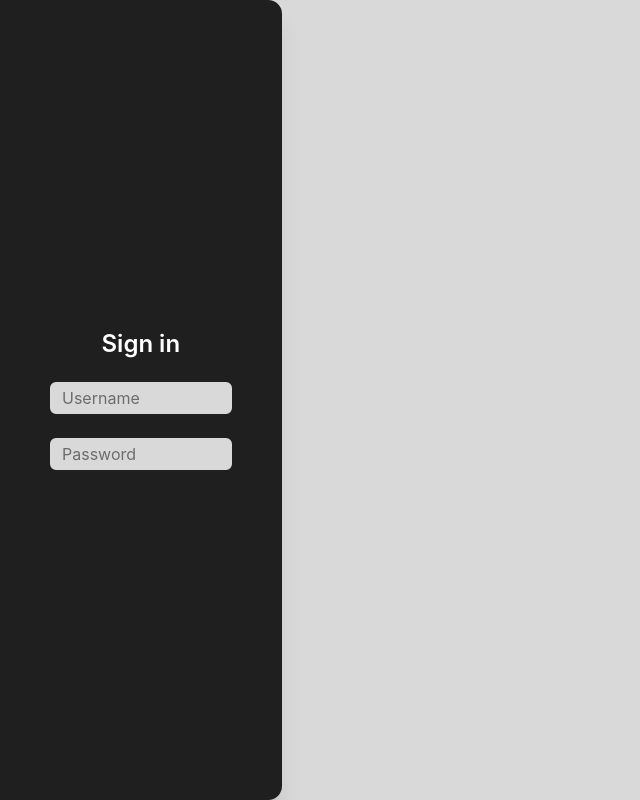
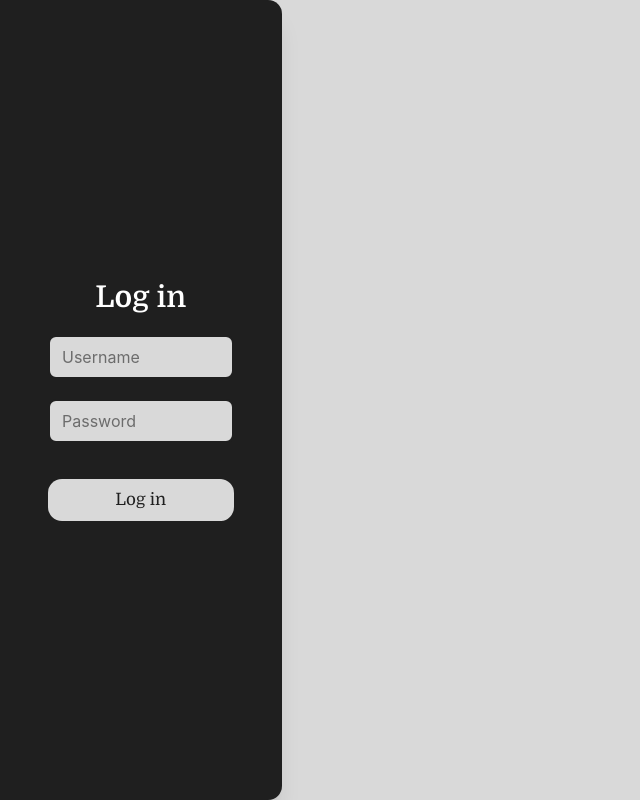
Before and after one commit to Laputa562/fever_client, a Vue app: page /login in a window 1280 px wide. Shown: the whole page, without its empty margins (0-640 px from the left). Built offline with nearby package versions, Linux system fonts and the light colour scheme.

Commit message:
Added domine font and log in button

```diff
--- a/src/assets/main.css
+++ b/src/assets/main.css
@@ -1,2 +1,8 @@
+@import url('https://fonts.googleapis.com/css2?family=Domine:wght@400;500;600;700&display=swap');
+
 @import './base.css';
 @import 'tailwindcss';
+
+@theme {
+  --font-domine: 'Domine', serif;
+}
--- a/src/components/BaseInput.vue
+++ b/src/components/BaseInput.vue
@@ -4,7 +4,7 @@
     :placeholder="placeholder"
     :value="modelValue"
     @input="$emit('update:modelValue', $event.target.value)"
-    class="w-full px-3 py-1 rounded-[8px] bg-[#D9D9D9] border-2 border-[#1F1F1F] focus:outline-none focus:border-[#D9D9D9]"
+    class="w-full px-3 py-2 rounded-[8px] bg-[#D9D9D9] border-2 border-[#1F1F1F] focus:outline-none focus:border-[#D9D9D9]"
   />
 </template>
 
--- a/src/views/LoginView.vue
+++ b/src/views/LoginView.vue
@@ -1,16 +1,21 @@
 <script setup>
-import { ref, watch } from 'vue'
+import { ref } from 'vue'
 import BaseInput from '@/components/BaseInput.vue'
 const username = ref('')
 </script>
 <template>
-  <div class="h-screen flex bg-[#D9D9D9]">
+  <div class="h-screen flex bg-[#D9D9D9] dark:bg-[#1F1F1F]">
     <div
-      class="animate-slide-in-left shadow-xl 0.5s ease-out forwards h-screen w-[22vw] max-w-md bg-[#1F1F1F] rounded-tr-[14px] rounded-br-[14px] flex justify-center items-center flex-col px-12 gap-[20px]"
+      class="animate-slide-in-left shadow-xl 0.5s ease-out forwards h-screen w-[22vw] max-w-md bg-[#1F1F1F] dark:bg-[#111111] rounded-tr-[14px] rounded-br-[14px] flex justify-center items-center flex-col px-12 gap-[20px]"
     >
-      <h1 class="text-white text-2xl font-semibold">Sign in</h1>
+      <h1 class="font-domine text-white text-3xl font-semibold">Log in</h1>
       <BaseInput v-model="username" placeholder="Username" />
       <BaseInput v-model="password" type="password" placeholder="Password" />
+      <button
+        class="font-domine mt-4 bg-[#D9D9D9] text-[#1F1F1F] py-2 w-full rounded-[14px] text-[17px] hover:bg-[#cccaca] active:scale-99 transition-transform duration-80 ease-out active:opacity-85"
+      >
+        Log in
+      </button>
     </div>
   </div>
 </template>
```
